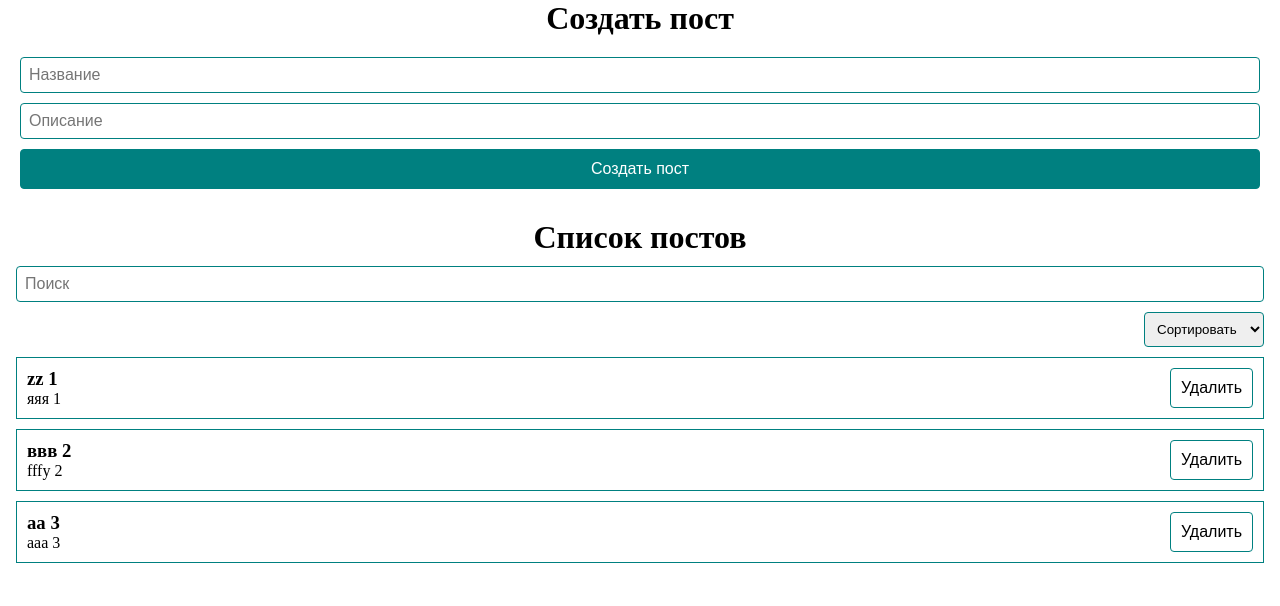
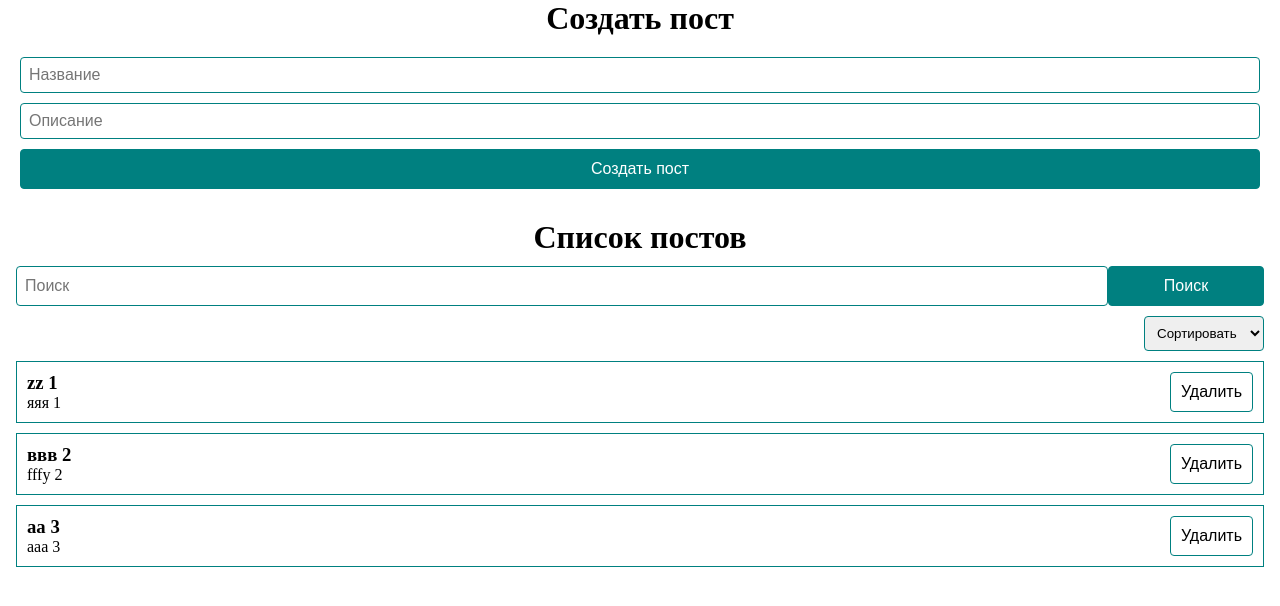
Before and after one commit to Nyacist/education-project, a React (Create React App) app: page / in a window 1280 px wide. Shown: the top 606 px of the page. Built offline with nearby package versions, Linux system fonts and the light colour scheme.

Commit message:
search on button, input ref
поиск по нажатию кнопки, передача ref в input компонент

```diff
--- a/src/App.js
+++ b/src/App.js
@@ -1,11 +1,12 @@
 import style from './App.module.scss';
 
-import {useMemo, useState} from "react";
+import {useMemo, useRef, useState} from "react";
 
 import PostList from "./Component/PostList/PostList";
 import PostForm from "./Component/PostForm/PostForm";
 import MySelect from "./Component/UI/Select/MySelect";
 import MainInput from "./Component/UI/MainInput/MainInput";
+import MyButton from "./Component/UI/Button/MyButton";
 
 function App() {
     const [posts, setPosts] = useState([
@@ -16,6 +17,7 @@ function App() {
 
     const [selectedSort, setSelectedSort] = useState('')
     const [searchQuery, setSearchQuery] = useState('')
+    const searchInput = useRef('')
 
     const sortedPosts = useMemo(() => {
         if (selectedSort) {
@@ -50,8 +52,12 @@ function App() {
                     <MainInput
                         type='text'
                         placeholder='Поиск'
-                        onChange={e => setSearchQuery(e.target.value)}
+                        ref={searchInput}
                     />
+                    <MyButton
+                        version='color'
+                        onClick={() => setSearchQuery(searchInput.current.value)}
+                    >Поиск</MyButton>
                 </div>
 
                 <div className={style.selectSort}>
--- a/src/App.module.scss
+++ b/src/App.module.scss
@@ -18,8 +18,7 @@
     }
 
     .search {
-        input {
-            width: 100%;
-        }
+        display: grid;
+        grid-template-columns: 7fr 1fr;
     }
 }
--- a/src/Component/UI/MainInput/MainInput.jsx
+++ b/src/Component/UI/MainInput/MainInput.jsx
@@ -2,13 +2,14 @@ import style from './MainInput.module.scss'
 
 import React from 'react';
 
-const MainInput = (props) => {
+const MainInput = React.forwardRef( (props, ref) => {
     return (
         <input
             {...props}
+            ref={ref}
             className={style.textInput}
         />
     );
-};
+});
 
 export default MainInput;
```
